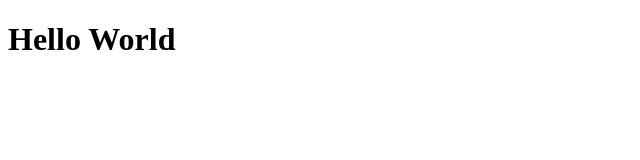
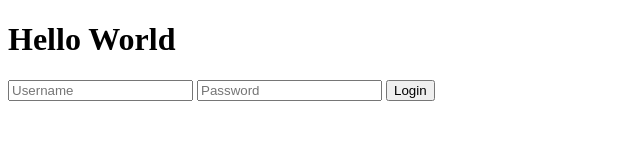
Before and after one commit to bakoyashi/fuzzy-octo-fortnight, a plain HTML site: page index.html in a window 1280 px wide. Shown: the whole page, without its empty margins (0-640 px from the left). Drawn offline with Linux system fonts and the light colour scheme.

Commit message:
Add login form

```diff
--- a/index.html
+++ b/index.html
@@ -7,5 +7,11 @@
 </head>
 <body>
     <h1>Hello World</h1>
+    <!-- login form -->
+    <form action="/login" method="post">
+        <input type="text" name="username" placeholder="Username">
+        <input type="password" name="password" placeholder="Password">
+        <button type="submit">Login</button>
+    </form>
 </body>
 </html>
```
